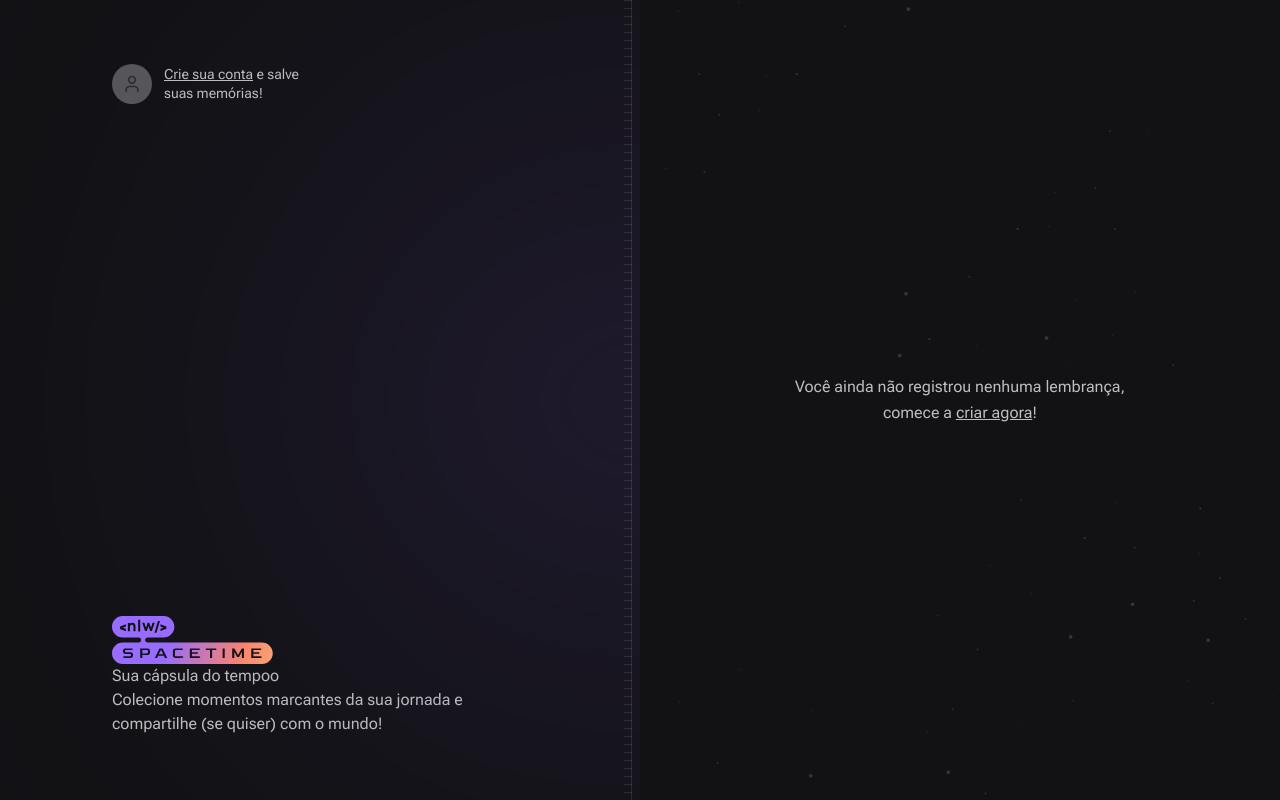
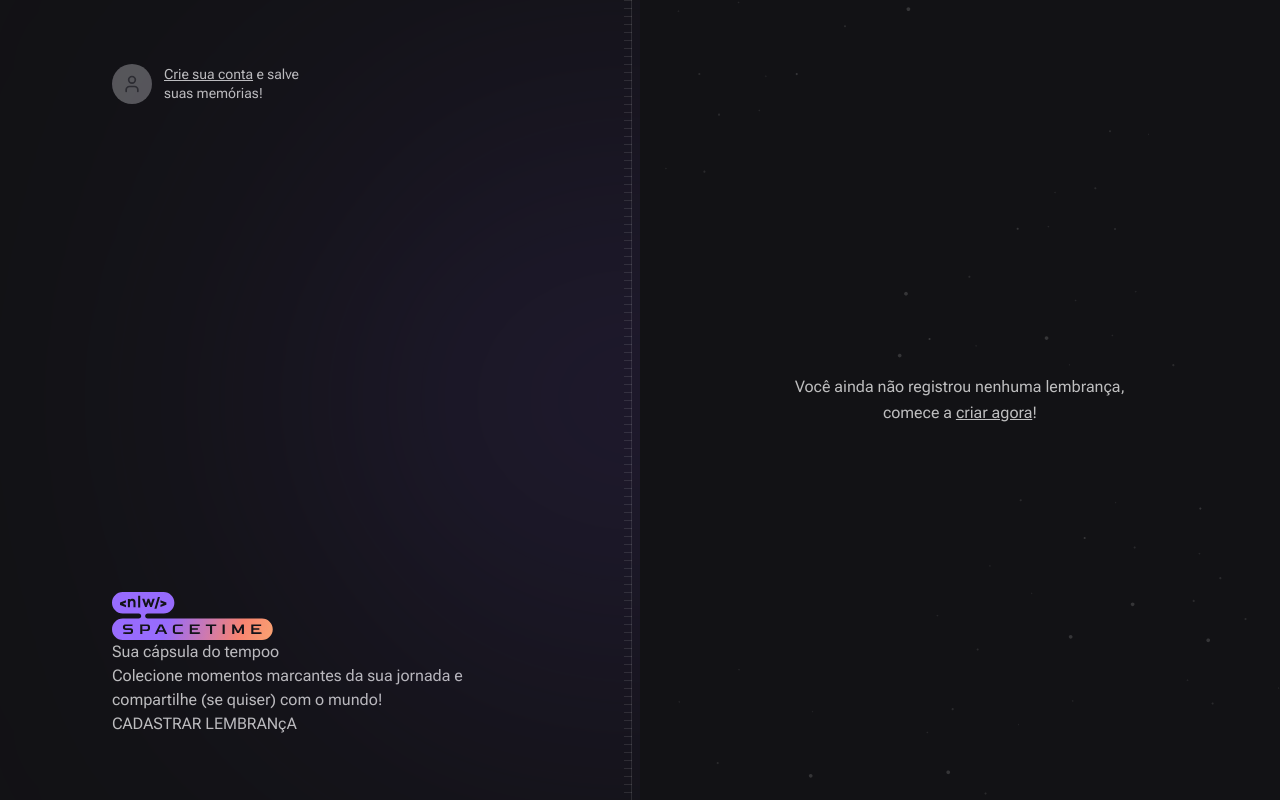
Before and after one commit to eddyzera/web-nlw-timeline, a Next.js app: page / in a window 1280 px wide. Built offline with nearby package versions, Linux system fonts and the light colour scheme; a web font is replaced by a local one.

Commit message:
chore: when save, fixing style code

```diff
--- a/src/app/page.tsx
+++ b/src/app/page.tsx
@@ -29,6 +29,7 @@ export default function Home() {
               quiser) com o mundo!
             </p>
           </div>
+          <a href="">CADASTRAR LEMBRANçA</a>
         </div>
       </div>
 
```
